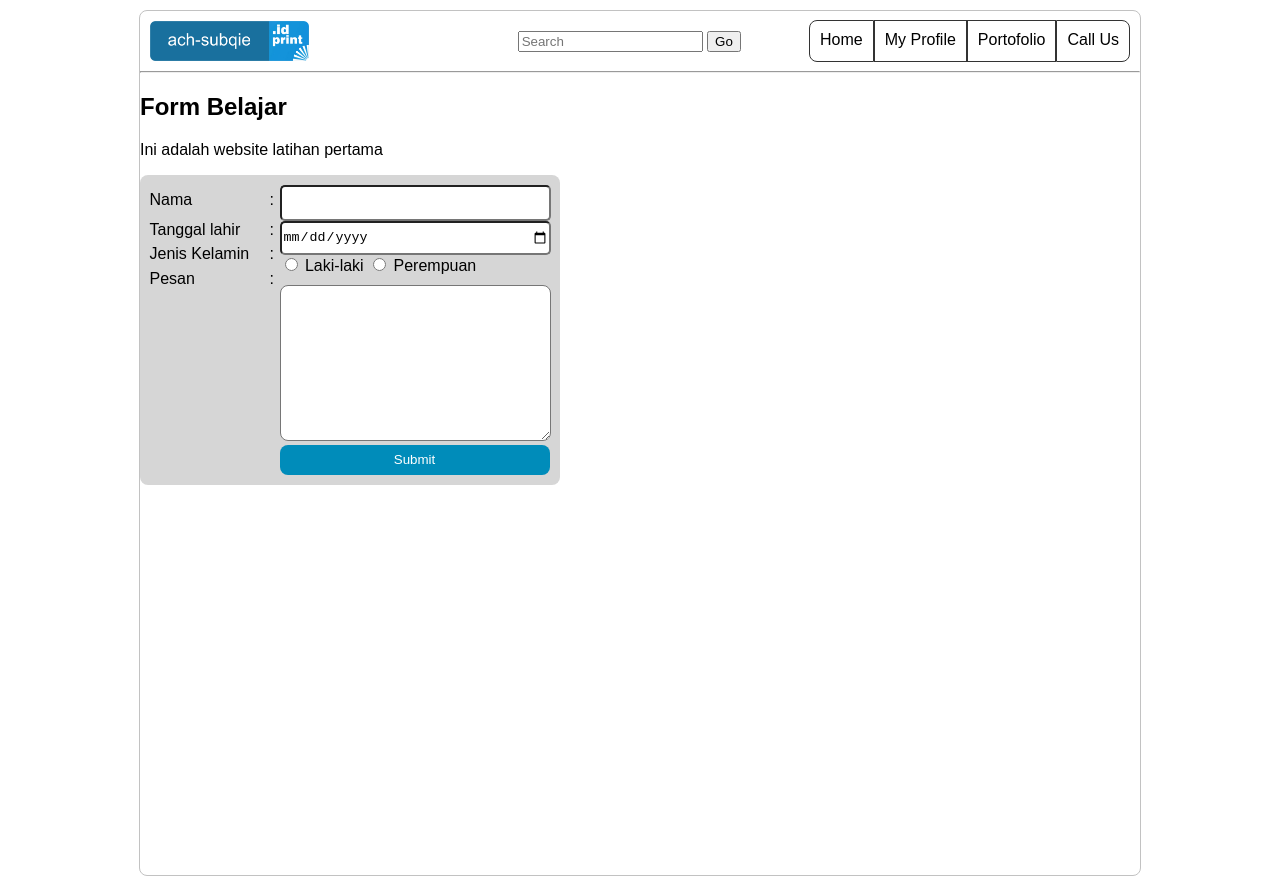
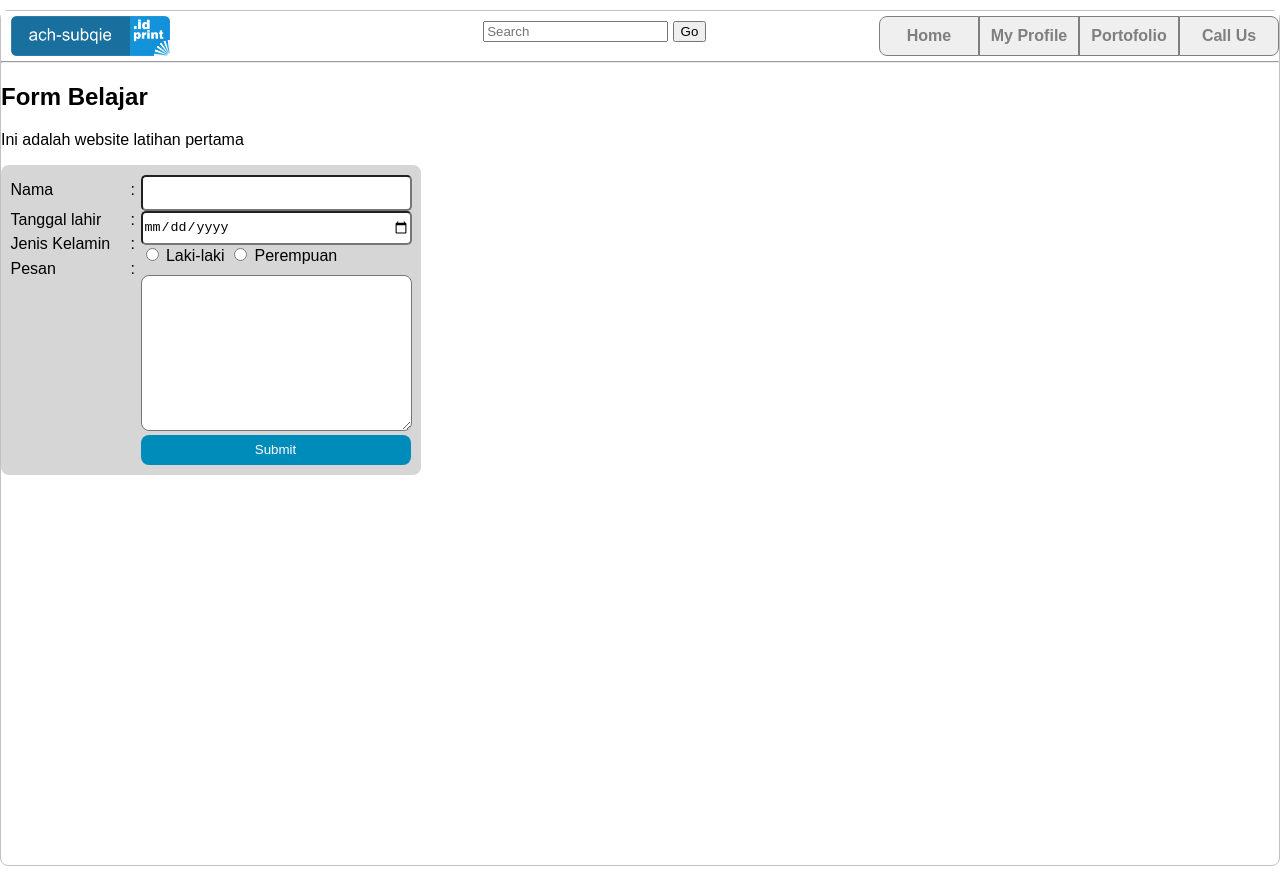
Before and after one commit to revou-fundamental-course/22-jan-24-ach-subeki, a plain HTML site: page form-bljr/index.html in a window 1280 px wide. Drawn offline with Linux system fonts and the light colour scheme.

Commit message:
utak atik nav btn

```diff
--- a/form-bljr/index.html
+++ b/form-bljr/index.html
@@ -11,7 +11,7 @@
 <body>
   <header>
     <div>
-      <img class="logo" src="logoid.png" alt="Logo">
+      <img class="logo" src="/22-jan-24-ach-subeki/layout-bljr/logoid.png" alt="Logo">
     </div>
     <div class="search">
       <form action="search">
@@ -19,12 +19,11 @@
         <button type="submit">Go</button>
       </form>
     </div>
-    <div class="nav">
-
-      <a class="home" href="#">Home</a>
-      <a class="nav-btn-" href="#">My Profile</a>
-      <a class="nav-btn-" href="#">Portofolio</a>
-      <a class="call-us" href="#">Call Us</a>
+    <div class="menu">
+      <button class="nav-btn-home">Home</button>
+      <button class="nav-btn">My Profile</button>
+      <button class="nav-btn">Portofolio</button>
+      <button class="nav-btn-us">Call Us</button>
     </div>
   </header>
   <hr>
--- a/form-bljr/style.css
+++ b/form-bljr/style.css
@@ -1,6 +1,6 @@
 body    {
     font-family: sans-serif;
-    width: 1000px;
+
     margin: 0 auto;
     margin-top: 10px;
     border: 1px solid #c2c2c2;
@@ -8,17 +8,16 @@ body    {
 }
 
 header {
-    width: 100%;
     height: 50px;
     background-color: #ffffff;
     display: flex;
     justify-content: space-between;
-    margin-top: 10px;
+    margin-top: 0px;
   }
 
   .logo {
     height: 40px;
-    margin-top: 0px;
+    margin-top: 5px;
     margin-left: 10px;
     padding-right: 0px;
   }
@@ -27,46 +26,41 @@ header {
     padding-left: 150px;
 }
 
-
-  .nav {
+ .menu {
   display: flex;
   align-items: center;
-    padding: 10px;
+  padding: 0px;
   padding-left: 0px;
-    height: 20px;
-    color: #333;
 }
-
-  .nav-btn- {
-    height: 20px;
-    border: 1pt solid #333;
-    padding: 10px;
-    margin-left: 0px;
-    margin-right: 0px;
-    text-decoration: none;
-    color: #000;
+.nav-btn {
+  width: 100px;
+  height: 40px;
+  color: #7f7f7f;
   font-size: 16px;
+  font-weight: bold;
+  border: 1px solid;
+  border-radius: 0px;
 }
-
-  .home {
-    height: 20px;
-    border: 1px solid #333;
-    padding: 10px;
+.nav-btn-home {
+  width: 100px;
+  height: 40px;
+  color: #7f7f7f;
+  font-size: 16px;
+  font-weight: bold;
+  border: 1px solid;
+  border-bottom-left-radius: 8px;
   border-top-left-radius: 8px;
-    border-bottom-left-radius: 8px;
-    text-decoration: none;
-    color: #000;
+}
+.nav-btn-us {
+  width: 100px;
+  height: 40px;
+  color: #7f7f7f;
   font-size: 16px;
-  }
-  .call-us {
-    height: 20px;
-    border: 1px solid #333;
-    padding: 10px;
+  font-weight: bold;
+  border: 1px solid;
+  border-radius: 0px;
   border-top-right-radius: 8px;
   border-bottom-right-radius: 8px;
-    text-decoration: none;
-    color: #000;
-    font-size: 16px;
 }
   a {
 
```
Also changed, not shown: form-bljr/logoid.png (deleted). Lines whose indentation alone changed are shown as unchanged.
